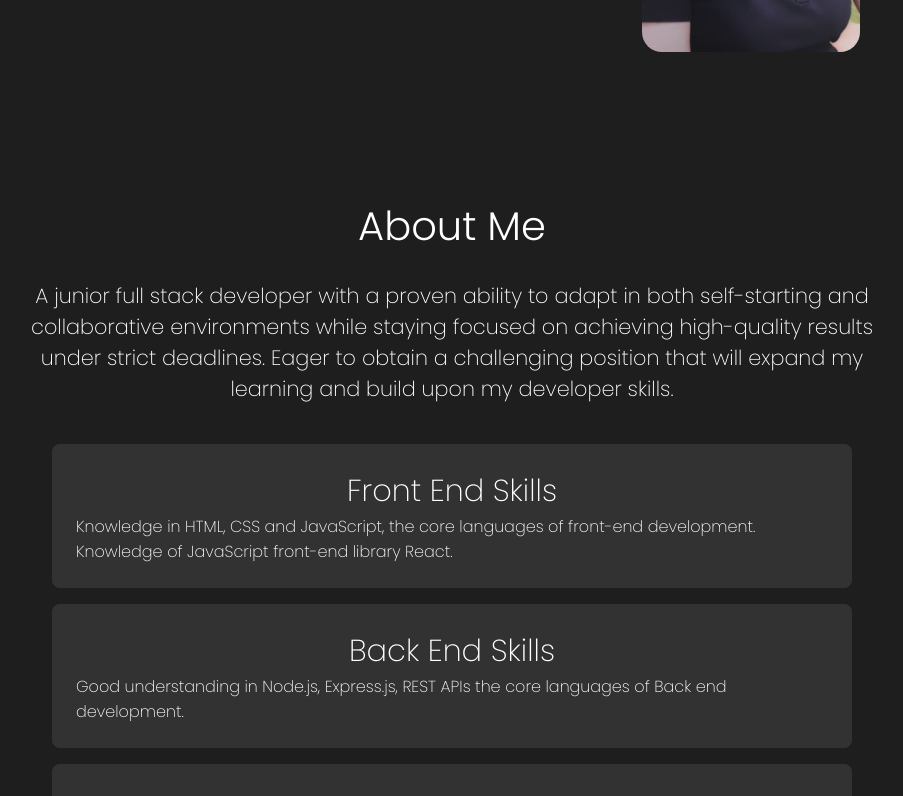
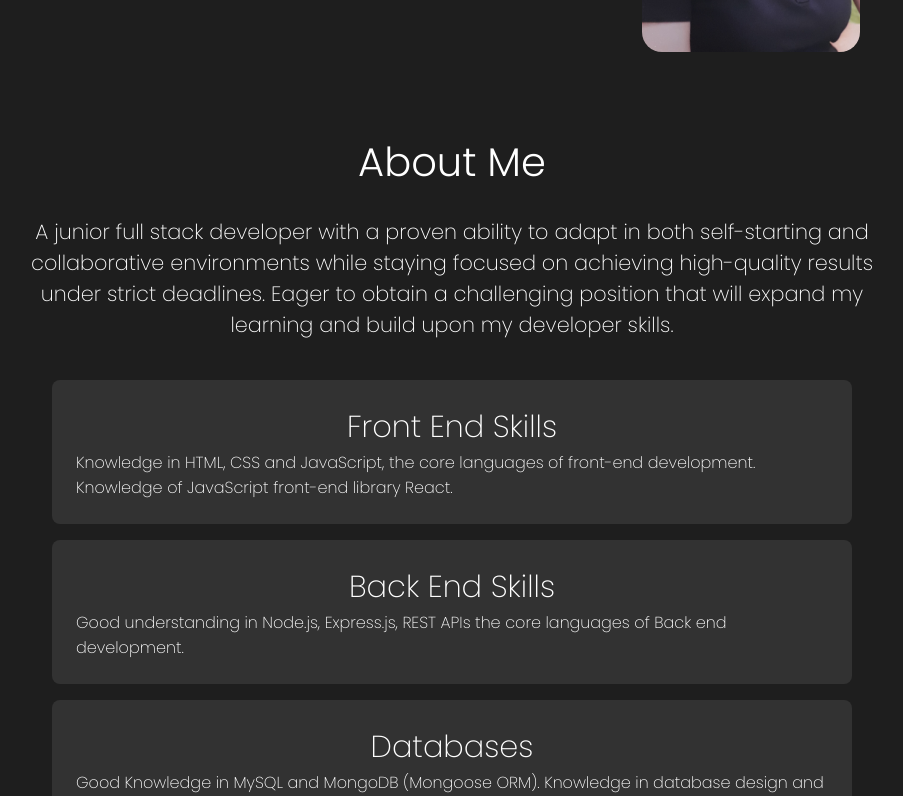
Before and after one commit to Shiby-Mathew/Portfolio-Shiby, a React (Create React App) app: page / in a window 1280 px wide. Shown: the part 540-1336 px from the top of the page, without its empty margins (188-1091 px from the left). Built offline with nearby package versions, Linux system fonts and the light colour scheme; a web font is replaced by a local one.

Commit message:
added margin for intro

```diff
--- a/src/components/Intro/intro.css
+++ b/src/components/Intro/intro.css
@@ -2,9 +2,13 @@
   height: calc(70vh- 4rem);
   width: 80vw;
   max-width: 75rem;
-  margin: 0 auto;
+  /* margin: 0 auto; */
   overflow: hidden;
   position: relative;
+  margin-top: 0;
+  margin-bottom: 2rem;
+  margin-left: auto;
+  margin-right: auto;
 }
 
 .bg {
--- a/src/components/Skills/skills.css
+++ b/src/components/Skills/skills.css
@@ -4,7 +4,7 @@
   max-width: 65rem;
 
   /* margin: 0 auto; */
-  margin-top: 6rem;
+  margin-top: 0;
   margin-bottom: 0;
   margin-left: auto;
   margin-right: auto;
```
